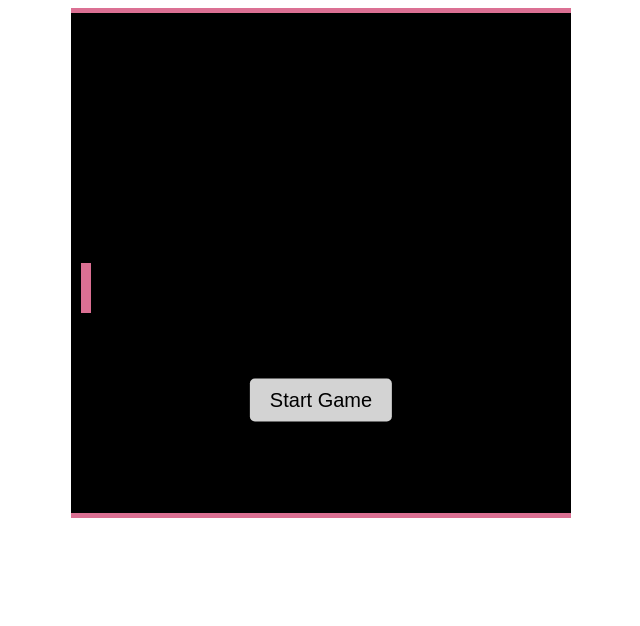
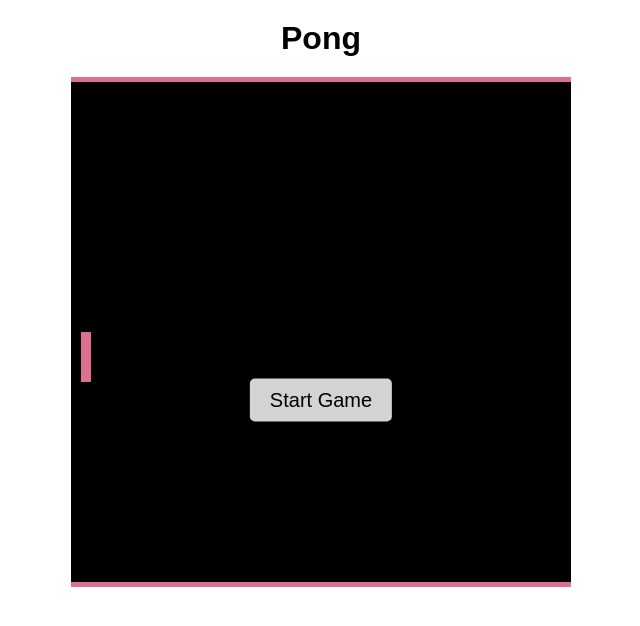
Before and after one commit to MaxPog/minigame-mainpage, a plain HTML site: page PONG/index.html in a window 1280 px wide. Shown: the whole page, without its empty margins (319-959 px from the left). Drawn offline with Linux system fonts and the light colour scheme.

Commit message:
Add files via upload

```diff
--- a/PONG/index.html
+++ b/PONG/index.html
@@ -8,6 +8,7 @@
     <script src="pong.js"></script>
 </head>
 <body>
+    <h1 id="gameTitle">Pong</h1>
     <button id="startButton">Start Game</button>
     <canvas id="board"></canvas>
 </body>
--- a/PONG/pong.css
+++ b/PONG/pong.css
@@ -6,6 +6,15 @@ body {
     background-color: black;
     border-top: 5px solid palevioletred;
     border-bottom: 5px solid palevioletred;
+}
+
+#gameTitle {
+    color: black;
+    font-weight: bold;
+    font-family: Arial, sans-serif;
+    text-align: center;
+    margin-top: 20px; /* Space from top of screen */
+    margin-bottom: 20px;
 }
 
 #startButton {
```
